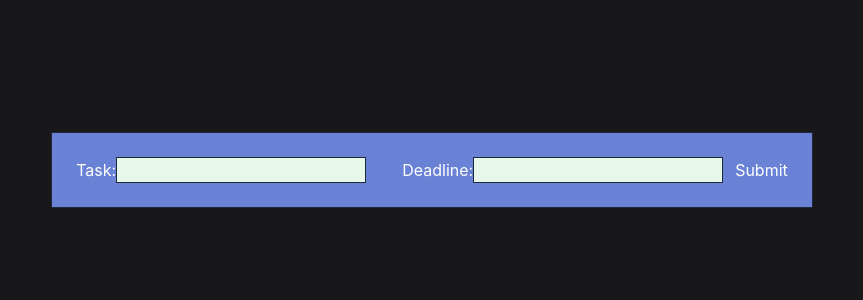
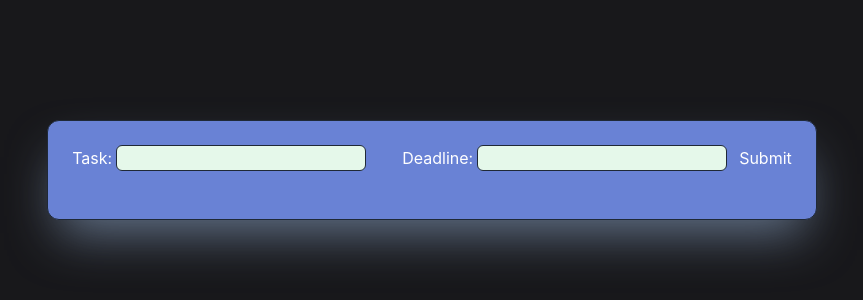
Before and after one commit to Valllerian/New-App, a React (Create React App) app: page / in a window 1280 px wide. Shown: the part 230-530 px from the top of the page, without its empty margins (208-1071 px from the left). Built offline with nearby package versions, Linux system fonts and the light colour scheme.

Commit message:
styling finished

```diff
--- a/src/Components/NewTodoForm/NewTodoForm.jsx
+++ b/src/Components/NewTodoForm/NewTodoForm.jsx
@@ -9,11 +9,11 @@ const NewTodoForm = () => {
   const handleSubmit = (e) => {
     e.preventDefault();
     // if(task !== '' && deadline !== '')
-    if(task !== '' && deadline !== ''){
+    if (task !== "" && deadline !== "") {
       let currentTask = { task: task, deadline: deadline, visual: true };
       setTaskArray([...taskArray, currentTask]);
-      setTask('')
-      setDeadline('')
+      setTask("");
+      setDeadline("");
       alert(
         "A task was submitted: " +
           task.value +
@@ -22,11 +22,8 @@ const NewTodoForm = () => {
           deadline.value
       );
     } else {
-      alert(
-        "Type in task and deadline please!"
-      );
+      alert("Type in task and deadline please!");
     }
-
   };
 
   const handleChangeTask = (e) => {
@@ -38,8 +35,8 @@ const NewTodoForm = () => {
   };
 
   return (
-    <div className="border border-gray-800 p-6 bg-[#6982d5] text-white">
-      <form onSubmit={(e) => handleSubmit(e)}>
+    <div className="border border-gray-800 p-6 bg-[#6982d5] text-white rounded-xl shadow-2xl shadow-slate-500">
+      <form className="mb-6" onSubmit={(e) => handleSubmit(e)}>
         <label className="mr-9">
           Task:
           <input
@@ -47,7 +44,7 @@ const NewTodoForm = () => {
             name="task"
             value={task.value}
             onChange={(e) => handleChangeTask(e)}
-            className='border border-gray-800 bg-[#e5f8ea] text-black'
+            className="ml-1 border border-gray-800 bg-[#e5f8ea] text-black rounded-md"
           />
         </label>
         <label className="">
@@ -57,7 +54,7 @@ const NewTodoForm = () => {
             name="deadline"
             value={deadline.value}
             onChange={(e) => handleChangeDeadline(e)}
-            className='border border-gray-800 bg-[#e5f8ea] text-black'
+            className="ml-1 border border-gray-800 bg-[#e5f8ea] text-black rounded-md"
           />
         </label>
         <input type="submit" value="Submit" className="pl-3" />
--- a/src/Components/Todo/Todo.jsx
+++ b/src/Components/Todo/Todo.jsx
@@ -11,7 +11,7 @@ const Todo = (props) => {
     setVisual(false);
   };
   return (
-    <div className={visual ? "flex justify-between pt-4" : "hidden"}>
+    <div className={visual ? "flex justify-between mt-2 pt-2 border-t-4 border-[#18181b]" : "hidden"}>
       <div className="">Task: {task}</div>
       <div className="">Deadline: {deadline}</div>
       <button onClick={(e) => deleteTask(e)}>X</button>
```
